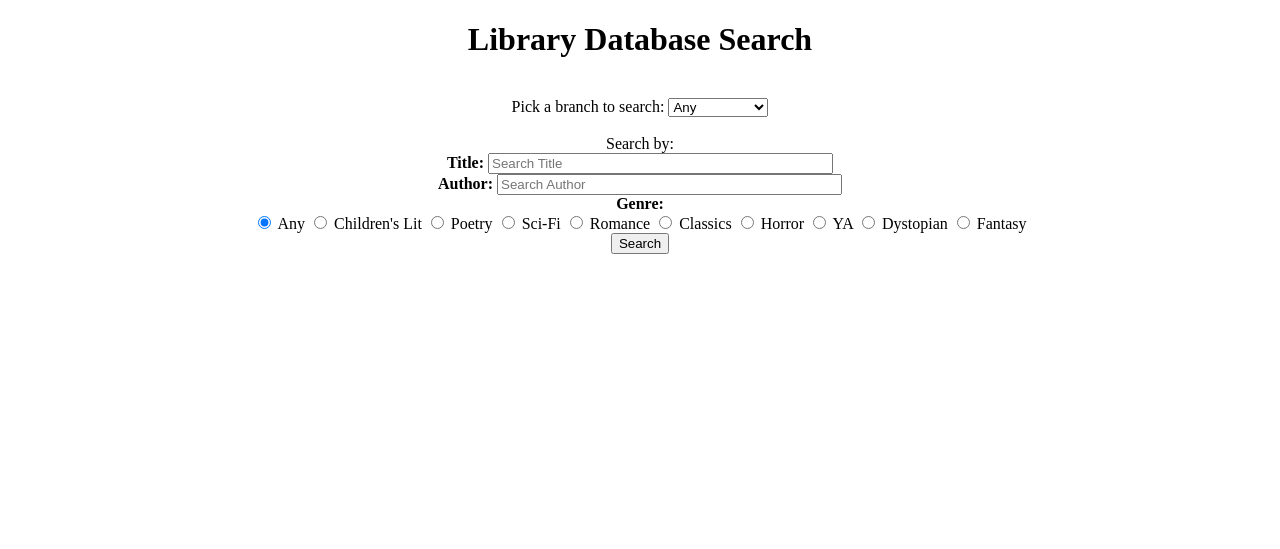
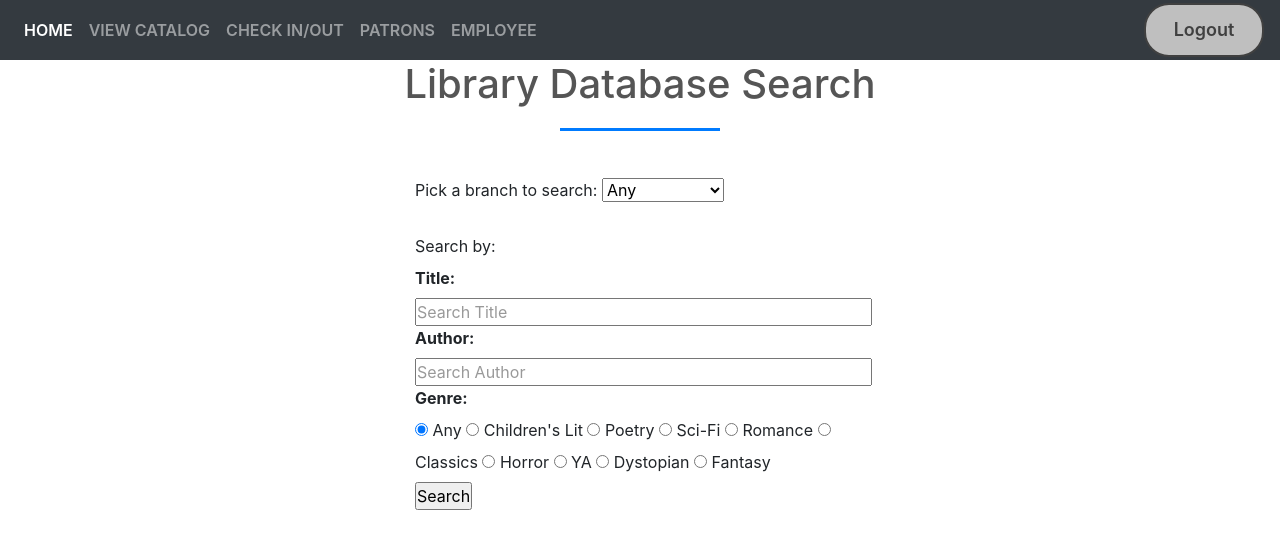
Before and after one commit to shelby-j/EECS447_DatabaseProject, a PHP site: page /Library/Homepage.php in a window 1280 px wide. Shown: the top 549 px of the page. Run offline with PHP 8.4, Linux system fonts and the light colour scheme; data comes from the database, SQL or seed files in the repository; data that the repository does not hold is empty.

Commit message:
cosmetic changes

```diff
--- a/Library/Homepage.php
+++ b/Library/Homepage.php
@@ -6,45 +6,93 @@
 <body>
 
 <style>
-.buttons{
-    display: flex;
-    justify-content:flex-end;
-    align-items:center;
-}
-body {
+
+/* CSS */
+.buttonlog {
+  background-color:  #bfbfbf;
+  border: 2px solid #404040;
+  border-radius: 25px;
+  color: #404040;
+  cursor: pointer;
+  display: inline-block;
+  font-weight: 600;
+  font-size: 18px;
+  padding: 0 18px;
+  line-height: 50px;
   text-align: center;
-}
-ul {
-  list-style-type: none;
-  margin: 0;
-  padding: 0;
-  overflow: hidden;
-  background-color: black;
+  text-decoration: none;
+  user-select: none;
+  -webkit-user-select: none;
+  touch-action: manipulation;
 }
 
-li {
-  float: left;
+.buttonlog:hover {
+  background-color:  #bfbfbf;
 }
 
-li a {
-  display: block;
-  color: white;
-  text-align: center;
-  padding: 14px 16px;
-  text-decoration: none;
+.buttonlog:active {
+  box-shadow: #404040 2px 2px 0 0;
+  transform: translate(2px, 2px);
 }
 
-li a:hover:not(.active) {
-  background-color: gray;
+@media (min-width: 768px) {
+  .buttonlog {
+    min-width: 120px;
+    padding: 0 25px;
+  }
+}
+.searchform{
+  width: 450px;
+  display: block;
+  margin-left: auto;
+  margin-right: auto;
 }
 
-.active {
-  background-color: #fb5592;
-}
-div{
-	text-align: center;
-}
 </style>
+
+<!DOCTYPE html>
+<html lang="en">
+    <head>
+        <title>Welcome To Library </title>
+        <meta charset="utf-8">
+        <meta name="viewport" content="width=device-width, initial-scale=1">
+        <link rel="stylesheet" href="style.css">
+        <link rel="stylesheet" href="https://stackpath.bootstrapcdn.com/bootstrap/4.4.1/css/bootstrap.min.css">
+        <link rel="stylesheet" href="https://stackpath.bootstrapcdn.com/font-awesome/4.7.0/css/font-awesome.min.css">
+        <script src="https://code.jquery.com/jquery-3.4.1.slim.min.js"></script>
+        <script src="https://cdn.jsdelivr.net/npm/popper.js@1.16.0/dist/umd/popper.min.js"></script>
+        <script src="https://stackpath.bootstrapcdn.com/bootstrap/4.4.1/js/bootstrap.min.js"></script>
+    </head>
+    <body>
+<!--------------------------------------------------------Navigation---------------------------------------------------------------------------------->
+<section id="nav-bar">
+    <nav class="navbar navbar-expand-lg navbar-dark bg-dark">
+
+        <button class="navbar-toggler" type="button" data-toggle="collapse" data-target="#navbarNav" aria-controls="navbarNav" aria-expanded="false" aria-label="Toggle navigation">
+          <span class="navbar-toggler-icon"></span>
+        </button>
+        <div class="collapse navbar-collapse" id="navbarNav">
+          <ul class="navbar-nav ">
+            <li class="nav-item active">
+              <a class="nav-link" href="index.html">HOME</a>
+            </li>
+            <li class="nav-item">
+              <a class="nav-link" href="Homepage.php">VIEW CATALOG</a>
+            </li>
+            <li class="nav-item">
+              <a class="nav-link" href="checkinout.html">CHECK IN/OUT</a>
+            </li>
+                <a class="nav-link" href="accounts.html" >PATRONS</a>
+              </li>
+              <li class="nav-item">
+                <a class="nav-link" href="employee.php" >EMPLOYEE</a>
+              </li>
+          </ul>
+        </div>
+		<form action = "logout.php" method= "post"><div class="buttons"><button class = "buttonlog">Logout</button></div></form>
+      </nav>
+</section>
+
 
 
 
@@ -54,7 +102,7 @@
 <h1>Library Database Search</h1>
 
 <br/>
-<form action="Homepage.php" method="post">
+<form action="Homepage.php" method="post" class="searchform">
 	<label for="branches"> Pick a branch to search: </label>
 	<select id="branches" name = "loc">
         <option value="All">Any</option>
@@ -191,7 +239,12 @@
 $result = mysqli_query($conn, $sqls, MYSQLI_STORE_RESULT) or die('Query failed: ' . mysqli_error());
 
 //$tableStyle = "style='border:1px solid; border-collapse:collapse; padding:8px;'";
-if(mysqli_fetch_array($result, MYSQLI_ASSOC) != NULL){
+
+$counter = 0;
+while ($line = mysqli_fetch_array($result, MYSQLI_ASSOC)) {
+   		echo "\t<tr style='border:1px solid; border-collapse:collapse; padding:8px;'> \n";
+   		foreach ($line as $col_value) {
+			if($counter < 1){
 				   echo "<br><br>";
 					echo "<table style='border:1px solid; border-collapse:collapse; padding:8px; width:100%;'>\n";
 					echo "\t<tr style='border:1px solid; border-collapse:collapse; padding:8px;'>
@@ -204,18 +257,21 @@
 							\t\t<th>Location</th>\n
 						\t</tr>";
 			}
-while ($line = mysqli_fetch_array($result, MYSQLI_ASSOC)) {
-   		echo "\t<tr style='border:1px solid; border-collapse:collapse; padding:8px;'> \n";
-   		foreach ($line as $col_value) {
 			if(str_contains($col_value, ".jpg")){
 				$path = "coverImages/";
 				echo "\t\t<td style='border:1px solid; border-collapse:collapse; padding:8px;'> <img src='$path$col_value' style='max-width:100px;'></td>\n";
 
-			}else{
+			}
+			else if($col_value == NULL){
+				echo "\t\t<td style='border:1px solid; border-collapse:collapse; padding:8px;'> Checked Out </td>\n";
+			}
+			else{
 				echo "\t\t<td style='border:1px solid; border-collapse:collapse; padding:8px;'>$col_value</td>\n";
 			}
+			$counter = $counter + 1;
    		}
    		echo "\t</tr>\n";
+
 }
 echo "</table>\n";
 
```
Also changed, not shown: Library/index.html (+16 -30 lines). Lines whose indentation alone changed are shown as unchanged.
